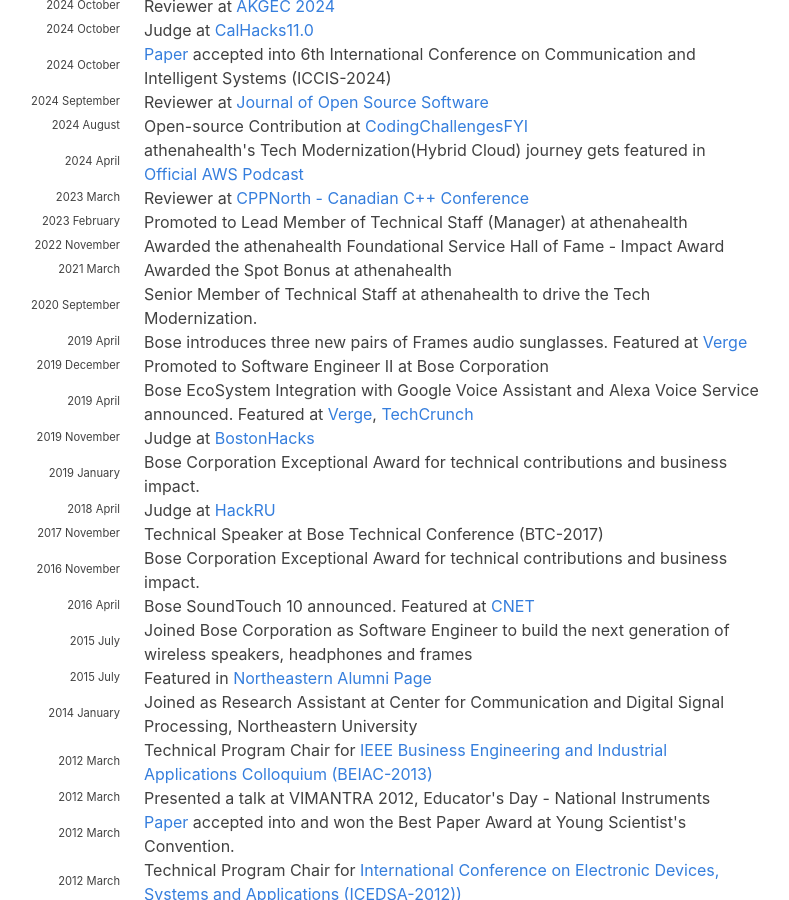
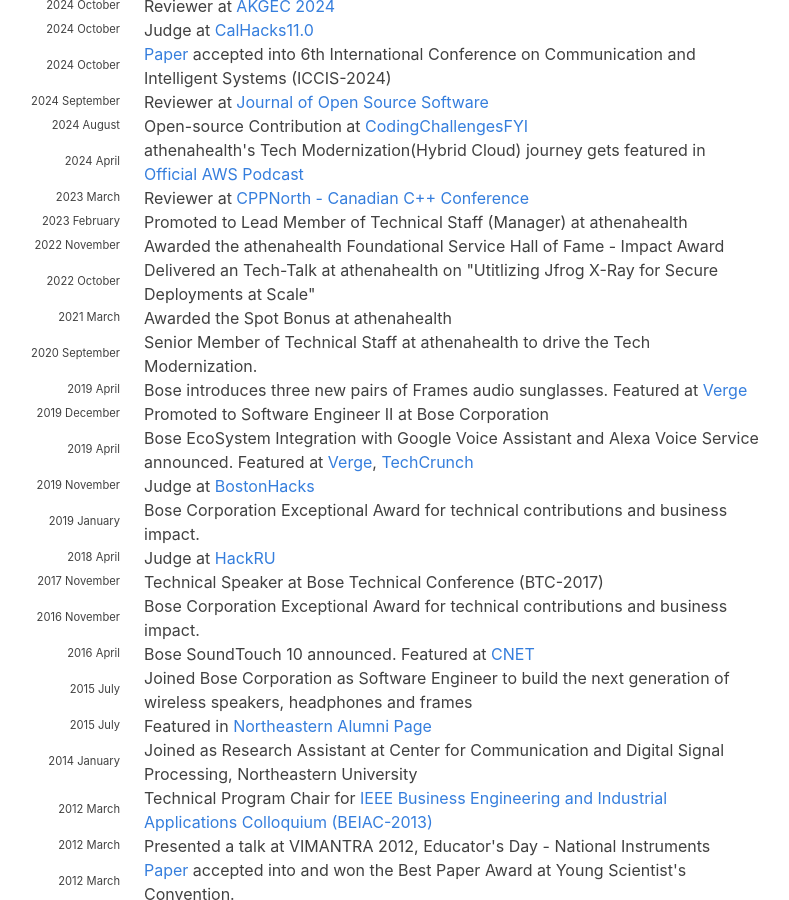
Before and after one commit to hariharanragothaman/hariharanragothaman.github.io, a Jekyll site: the page built from index.md, in a window 1280 px wide and 900 px high, scrolled down 1924 px. Shown: the whole window, without its empty margins (188-977 px from the left). Built offline with Jekyll 4.4.1, drawn with Linux system fonts in a browser that asks for light colours; nearby versions of some CDN libraries; some web fonts are replaced.

Commit message:
Polishes and Updates

```diff
--- a/_data/news.yaml
+++ b/_data/news.yaml
@@ -202,6 +202,7 @@
 
 
 #-------------------------------------------- 2023 --------------------------------------------------------------------
+
 - year: 2023
   year-extra: March
   description: Reviewer at <a href="https://cppnorth.ca/">CPPNorth - Canadian C++ Conference</a>
@@ -215,6 +216,10 @@
 - year: 2022
   year-extra: November
   description: Awarded the athenahealth Foundational Service Hall of Fame - Impact Award
+
+- year: 2022
+  year-extra: October
+  description: Delivered an Tech-Talk at athenahealth on "Utitlizing Jfrog X-Ray for Secure Deployments at Scale"
 
 #-------------------------------------------- 2021 --------------------------------------------------------------------
 - year: 2021
```
